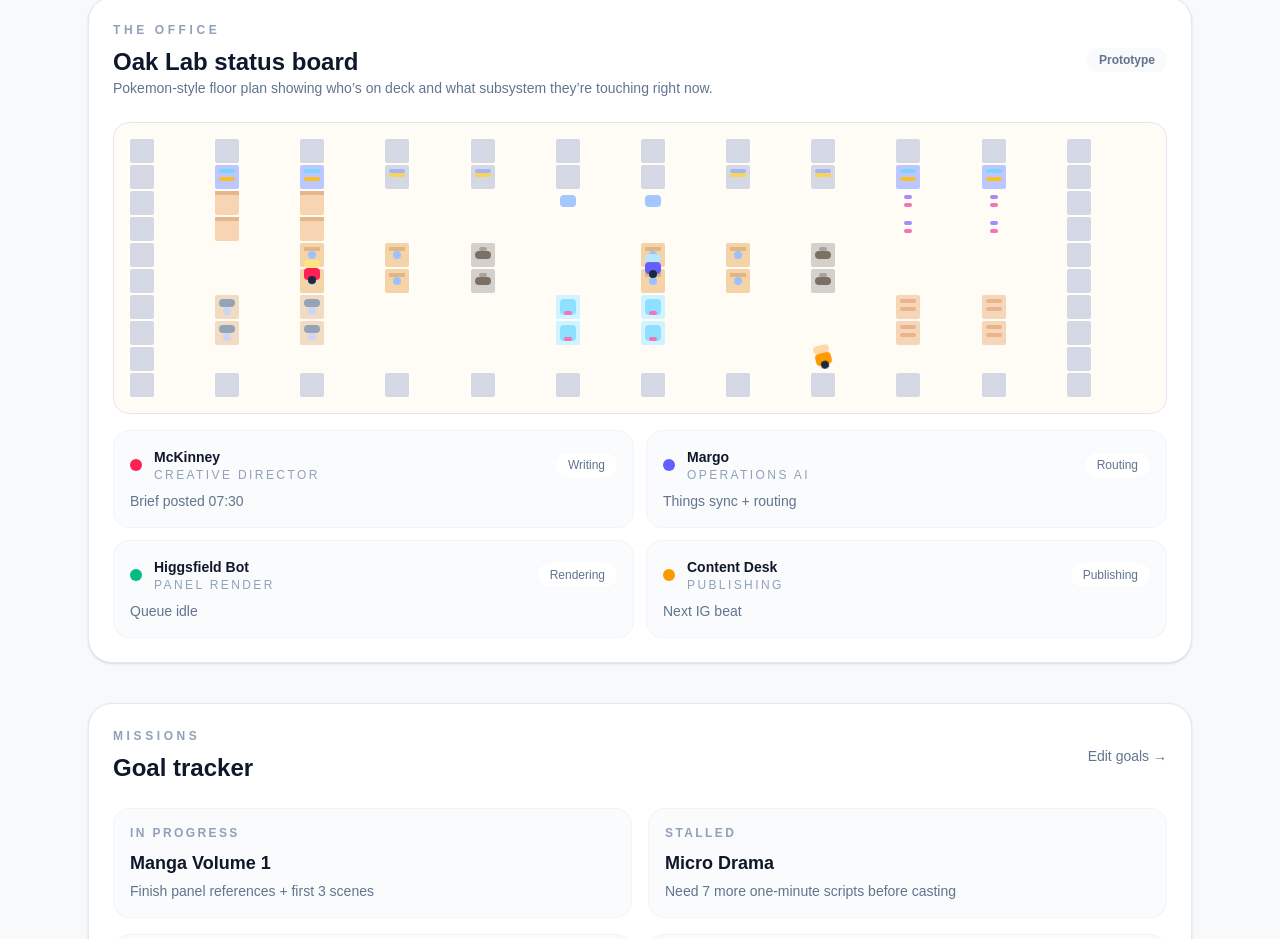
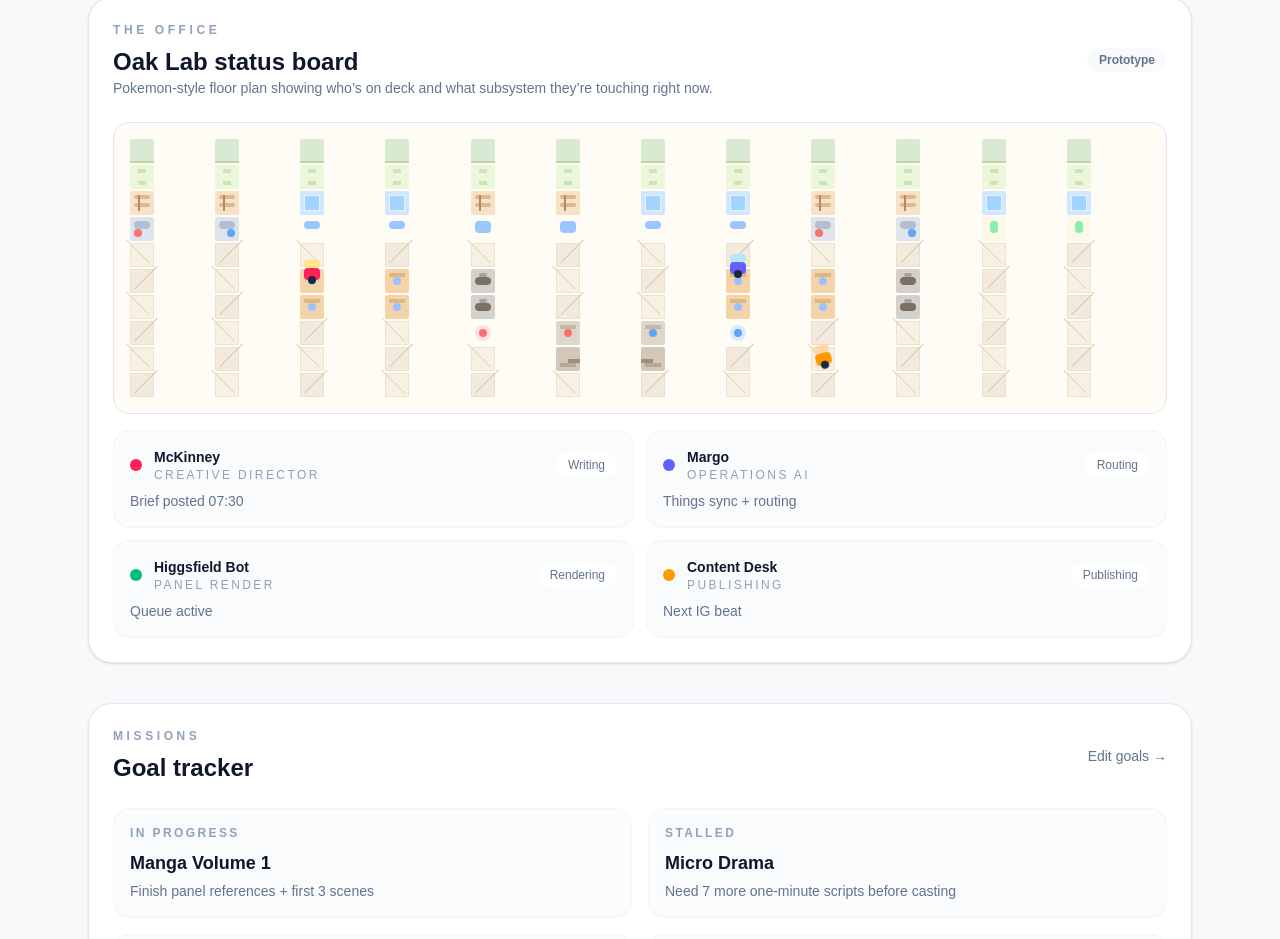
Before and after one commit to mckinney1up/mission-control, a Next.js app: page / in a window 1280 px wide. Shown: the part 1017-1956 px from the top of the page. Built offline with nearby package versions, Linux system fonts and the light colour scheme.

Commit message:
feat: recreate oak lab background

```diff
--- a/src/components/OfficeScene.tsx
+++ b/src/components/OfficeScene.tsx
@@ -3,38 +3,127 @@ type SpritePalette = {
   secondary: string;
 };
 
-const tileMap = [
-  ["wall", "wall", "wall", "wall", "wall", "wall", "wall", "wall", "wall", "wall", "wall", "wall"],
-  ["wall", "shelf", "shelf", "wall-console", "wall-console", "wall", "wall", "wall-console", "wall-console", "shelf", "shelf", "wall"],
-  ["wall", "desk", "desk", "floor", "floor", "monitor", "monitor", "floor", "floor", "books", "books", "wall"],
-  ["wall", "desk", "desk", "floor", "floor", "floor", "floor", "floor", "floor", "books", "books", "wall"],
-  ["wall", "floor", "worktable", "worktable", "chair", "floor", "worktable", "worktable", "chair", "floor", "floor", "wall"],
-  ["wall", "floor", "worktable", "worktable", "chair", "floor", "worktable", "worktable", "chair", "floor", "floor", "wall"],
-  ["wall", "station", "station", "floor", "floor", "console", "console", "floor", "floor", "crate", "crate", "wall"],
-  ["wall", "station", "station", "floor", "floor", "console", "console", "floor", "floor", "crate", "crate", "wall"],
-  ["wall", "floor", "floor", "floor", "floor", "floor", "floor", "floor", "floor", "floor", "floor", "wall"],
-  ["wall", "wall", "wall", "wall", "wall", "wall", "wall", "wall", "wall", "wall", "wall", "wall"],
+const width = 12;
+
+const topRows = [
+  Array(width).fill("ceiling"),
+  Array(width).fill("wallGreen"),
+  [
+    "cabinet",
+    "cabinet",
+    "window",
+    "window",
+    "cabinet",
+    "cabinet",
+    "window",
+    "window",
+    "cabinet",
+    "cabinet",
+    "window",
+    "window",
+  ],
+  [
+    "machineLeft",
+    "machineRight",
+    "pcStation",
+    "pcStation",
+    "monitorTall",
+    "monitorTall",
+    "pcStation",
+    "pcStation",
+    "machineLeft",
+    "machineRight",
+    "plant",
+    "plant",
+  ],
 ];
 
-const tilePieces: Record<string, { base: string; detail?: string[] }> = {
-  wall: { base: "bg-[#d4d8e5]" },
-  floor: { base: "bg-[#fefcf5]" },
-  "wall-console": {
-    base: "bg-[#d4d8e5]",
+const floorRows = Array.from({ length: 6 }, (_, rowIndex) =>
+  Array.from({ length: width }, (_, colIndex) => ((rowIndex + colIndex) % 2 === 0 ? "floorA" : "floorB")),
+);
+
+const tileMap = [...topRows, ...floorRows];
+
+const overrides: Array<[number, number, string]> = [
+  [5, 2, "worktable"],
+  [5, 3, "worktable"],
+  [5, 4, "chair"],
+  [5, 7, "worktable"],
+  [5, 8, "worktable"],
+  [5, 9, "chair"],
+  [6, 2, "worktable"],
+  [6, 3, "worktable"],
+  [6, 4, "chair"],
+  [6, 7, "worktable"],
+  [6, 8, "worktable"],
+  [6, 9, "chair"],
+  [7, 5, "centerTableTopLeft"],
+  [7, 6, "centerTableTopRight"],
+  [8, 5, "centerTableBottomLeft"],
+  [8, 6, "centerTableBottomRight"],
+  [7, 4, "centerLightRed"],
+  [7, 7, "centerLightBlue"],
+];
+
+overrides.forEach(([row, col, type]) => {
+  if (tileMap[row]) {
+    tileMap[row][col] = type;
+  }
+});
+
+const tilePieces: Record<string, { base: string; detail?: string[]; style?: React.CSSProperties }> = {
+  ceiling: {
+    base: "bg-[#d9ead3]",
+    detail: ["inset-x-0 bottom-0 h-[2px] bg-[#b8d4a9]"],
+  },
+  wallGreen: {
+    base: "bg-[#ecf7d9]",
+    detail: ["inset-x-2 top-1 h-1 bg-[#d0e0b8]", "inset-x-2 bottom-1 h-1 bg-[#d0e0b8]"]
+  },
+  cabinet: {
+    base: "bg-[#f7e2c8]",
     detail: [
-      "left-1 right-1 top-1 h-1 rounded-sm bg-[#a3b5f7]",
-      "left-1 right-1 top-2 h-1 rounded-sm bg-[#fcd34d]",
+      "inset-x-1 top-1 h-1 rounded bg-[#ddb893]",
+      "inset-x-1 top-3 h-1 rounded bg-[#ddb893]",
+      "inset-y-1 left-2 w-[2px] bg-[#b9895e]",
     ],
   },
-  desk: {
-    base: "bg-[#f7d5b3]",
-    detail: ["inset-x-0 top-0 h-1 bg-[#e5b88c]"],
+  window: {
+    base: "bg-[#d0e8ff]",
+    detail: ["inset-1 rounded bg-[#a4d3ff]", "inset-1 border border-white/70"],
   },
-  station: {
-    base: "bg-[#f1dbc2]",
+  machineLeft: {
+    base: "bg-[#dfe3ea]",
+    detail: ["inset-x-1 top-1 h-2 rounded bg-[#b2bfd3]", "left-1 bottom-1 h-2 w-2 rounded bg-[#f87171]"],
+  },
+  machineRight: {
+    base: "bg-[#dfe3ea]",
+    detail: ["inset-x-1 top-1 h-2 rounded bg-[#b2bfd3]", "right-1 bottom-1 h-2 w-2 rounded bg-[#60a5fa]"],
+  },
+  pcStation: {
+    base: "bg-[#fefbf4]",
+    detail: ["left-1 right-1 top-1 h-2 rounded bg-[#9ac7ff]", "left-3 right-3 bottom-1 h-1 rounded bg-[#4b5563]"],
+  },
+  monitorTall: {
+    base: "bg-[#fefbf4]",
+    detail: ["left-1 right-1 top-1 h-3 rounded bg-[#9ac7ff]", "left-4 right-4 bottom-1 h-1 rounded bg-[#4b5563]"],
+  },
+  plant: {
+    base: "bg-[#fdf7e8]",
+    detail: ["left-2 right-2 top-1 h-3 rounded bg-[#86efac]", "left-3 right-3 bottom-1 h-1 rounded bg-[#7f5539]"]
+  },
+  floorA: {
+    base: "bg-[#f7f1e3]",
     detail: [
-      "inset-x-1 top-1 h-2 rounded bg-[#94a3b8]",
-      "inset-x-2 bottom-1 h-2 rounded bg-[#cbd5f5]",
+      "inset-0 border border-[#e9dfca] opacity-70",
+      "-left-2 right-0 top-2 h-[1px] bg-[#dfd4be] rotate-45",
+    ],
+  },
+  floorB: {
+    base: "bg-[#f2ebdd]",
+    detail: [
+      "inset-0 border border-[#e3d9c5] opacity-60",
+      "left-0 -right-2 top-2 h-[1px] bg-[#d5c8b1] -rotate-45",
     ],
   },
   worktable: {
@@ -47,30 +136,31 @@ const tilePieces: Record<string, { base: string; detail?: string[] }> = {
   },
   chair: {
     base: "bg-[#d4d1cc]",
-    detail: [
-      "left-2 right-2 top-1 h-1 rounded bg-[#a8a29e]",
-      "left-1 right-1 top-2 h-2 rounded bg-[#7c6f64]",
-    ],
+    detail: ["left-2 right-2 top-1 h-1 rounded bg-[#a8a29e]", "left-1 right-1 top-2 h-2 rounded bg-[#7c6f64]"]
   },
-  monitor: {
-    base: "bg-[#fefcf5]",
-    detail: ["left-1 right-1 top-1 h-3 rounded bg-[#a3c7ff]", "left-3 right-3 bottom-1 h-1 rounded bg-[#475569]"],
+  centerTableTopLeft: {
+    base: "bg-[#ded6c8]",
+    detail: ["inset-x-1 top-1 h-1 bg-[#c4b8a3]", "left-2 top-2 h-2 w-2 rounded-full bg-[#f87171]"],
   },
-  console: {
-    base: "bg-[#d1f3ff]",
-    detail: ["inset-1 rounded bg-[#8de0ff]", "inset-x-2 bottom-1 h-1 rounded bg-[#f472b6]"],
+  centerTableTopRight: {
+    base: "bg-[#ded6c8]",
+    detail: ["inset-x-1 top-1 h-1 bg-[#c4b8a3]", "right-2 top-2 h-2 w-2 rounded-full bg-[#60a5fa]"],
   },
-  shelf: {
-    base: "bg-[#bac8ff]",
-    detail: ["left-1 right-1 top-1 h-1 rounded bg-[#7dd3fc]", "left-1 right-1 top-3 h-1 rounded bg-[#fbbf24]"],
+  centerTableBottomLeft: {
+    base: "bg-[#d1c8bb]",
+    detail: ["inset-x-1 bottom-1 h-1 bg-[#b6aa96]", "left-3 bottom-2 h-1 w-3 bg-[#9c8f7b]"]
   },
-  books: {
-    base: "bg-[#fefcf5]",
-    detail: ["inset-x-2 top-1 h-1 rounded bg-[#a78bfa]", "inset-x-2 top-3 h-1 rounded bg-[#f472b6]"],
+  centerTableBottomRight: {
+    base: "bg-[#d1c8bb]",
+    detail: ["inset-x-1 bottom-1 h-1 bg-[#b6aa96]", "right-3 bottom-2 h-1 w-3 bg-[#9c8f7b]"]
   },
-  crate: {
-    base: "bg-[#f6d6b8]",
-    detail: ["inset-x-1 top-1 h-1 rounded bg-[#eab38d]", "inset-x-1 top-3 h-1 rounded bg-[#eab38d]"],
+  centerLightRed: {
+    base: "bg-transparent",
+    detail: ["inset-1 rounded-full bg-[#fee2e2]", "inset-2 rounded-full bg-[#f87171]"]
+  },
+  centerLightBlue: {
+    base: "bg-transparent",
+    detail: ["inset-1 rounded-full bg-[#dbeafe]", "inset-2 rounded-full bg-[#60a5fa]"]
   },
 };
 
@@ -90,13 +180,13 @@ const characters = [
     task: "Things sync + routing",
     state: "routing",
     row: 5,
-    col: 7,
+    col: 8,
     palette: { primary: "bg-indigo-500", secondary: "bg-sky-200" },
   },
   {
     name: "Higgsfield Bot",
     role: "Panel Render",
-    task: "Queue idle",
+    task: "Queue active",
     state: "rendering",
     row: 7,
     col: 3,
@@ -130,9 +220,9 @@ const stateLabels: Record<string, string> = {
 };
 
 function renderTile(type: string, key: string) {
-  const tile = tilePieces[type] ?? tilePieces.floor;
+  const tile = tilePieces[type] ?? tilePieces.floorA;
   return (
-    <div key={key} className={`relative h-6 w-6 rounded-[2px] ${tile.base}`}>
+    <div key={key} className={`relative h-6 w-6 rounded-[2px] ${tile.base}`} style={tile.style}>
       {tile.detail?.map((detailClass, index) => (
         <span key={index} className={`absolute ${detailClass}`} />
       ))}
```
